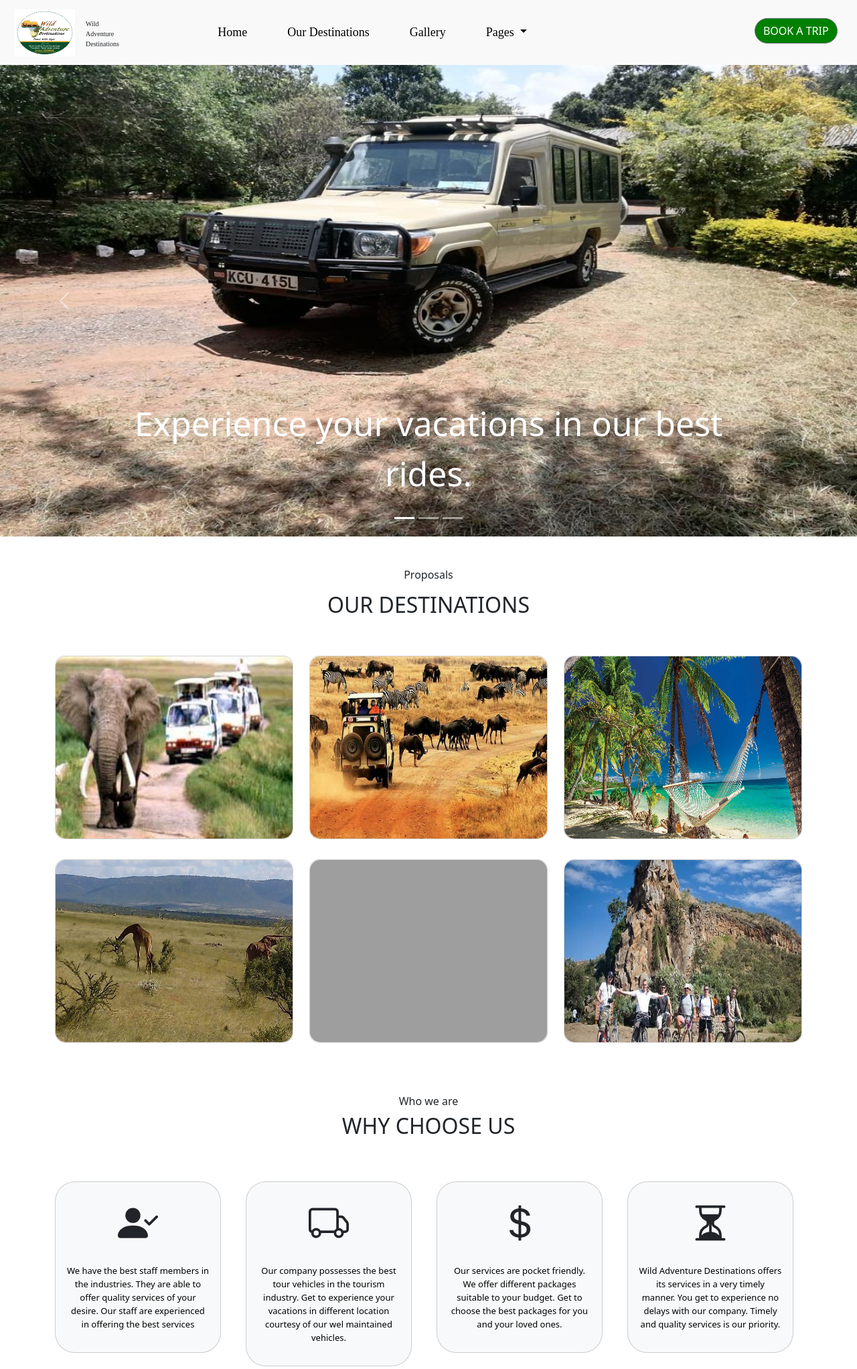
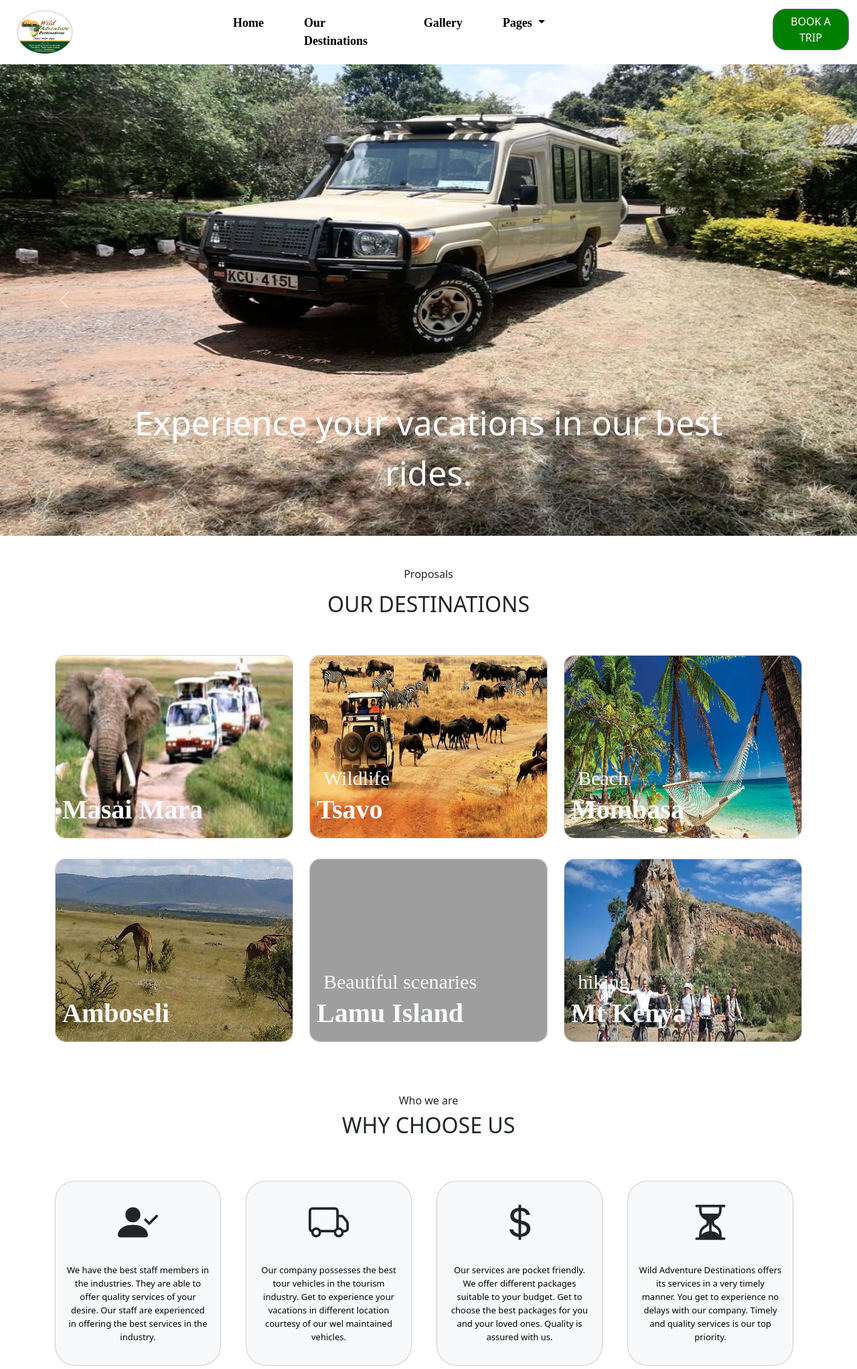
Before and after one commit to muthengicollins8/tours_travel_website, a PHP site: page / in a window 1280 px wide. Shown: the top 2044 px of the page at 67% size. Run offline with PHP 8.4, Linux system fonts and the light colour scheme; some libraries are stand-ins or nearby versions; grey boxes are pictures that could not be loaded.

Commit message:
some editting

```diff
--- a/AboutUs.php
+++ b/AboutUs.php
@@ -3,7 +3,8 @@
   <head>
     <meta charset="utf-8">
     <meta name="viewport" content="width=device-width, initial-scale=1">
-    <title>Bootstrap demo</title>
+    <title>Wild Adventure Destinations</title>
+    <link rel="icon" type="image/x-icon" href="images/The logo.jpg">
     <link href="https://cdn.jsdelivr.net/npm/bootstrap@5.2.0-beta1/dist/css/bootstrap.min.css" rel="stylesheet" integrity="sha384-0evHe/X+R7YkIZDRvuzKMRqM+OrBnVFBL6DOitfPri4tjfHxaWutUpFmBp4vmVor" crossorigin="anonymous">
     <link href="https://cdnjs.cloudflare.com/ajax/libs/bootstrap-icons/1.8.3/bootstrap-icons.svg" rel="stylesheet"/>
     <link href="https://cdnjs.cloudflare.com/ajax/libs/font-awesome/4.7.0/css/font-awesome.min.css" rel="stylesheet"/>
@@ -68,7 +69,7 @@
         font-family: 'Times New Roman', Times, serif;
         font-size: 18px;
        padding-left: 100px;
-       font-weight: 500;
+       font-weight: 700;
       }
 
       .card-text{
--- a/destinations.php
+++ b/destinations.php
@@ -3,7 +3,8 @@
   <head>
     <meta charset="utf-8">
     <meta name="viewport" content="width=device-width, initial-scale=1">
-    <title>Bootstrap demo</title>
+    <title>Wild Adventure Destinations</title>
+    <link rel="icon" type="image/x-icon" href="images/The logo.jpg">
     <link href="https://cdn.jsdelivr.net/npm/bootstrap@5.2.0-beta1/dist/css/bootstrap.min.css" rel="stylesheet" integrity="sha384-0evHe/X+R7YkIZDRvuzKMRqM+OrBnVFBL6DOitfPri4tjfHxaWutUpFmBp4vmVor" crossorigin="anonymous">
     <link href="https://cdnjs.cloudflare.com/ajax/libs/bootstrap-icons/1.8.3/bootstrap-icons.svg" rel="stylesheet"/>
     <link href="https://cdnjs.cloudflare.com/ajax/libs/font-awesome/4.7.0/css/font-awesome.min.css" rel="stylesheet"/>
@@ -68,7 +69,7 @@
         font-family: 'Times New Roman', Times, serif;
         font-size: 18px;
        padding-left: 100px;
-       font-weight: 500;
+       font-weight: 700;
       }
 
       .overlay{
--- a/gallery.php
+++ b/gallery.php
@@ -3,7 +3,8 @@
   <head>
     <meta charset="utf-8">
     <meta name="viewport" content="width=device-width, initial-scale=1">
-    <title>Bootstrap demo</title>
+    <title>Wild Adventure Destinations</title>
+    <link rel="icon" type="image/x-icon" href="images/The logo.jpg">
     <link href="https://cdn.jsdelivr.net/npm/bootstrap@5.2.0-beta1/dist/css/bootstrap.min.css" rel="stylesheet" integrity="sha384-0evHe/X+R7YkIZDRvuzKMRqM+OrBnVFBL6DOitfPri4tjfHxaWutUpFmBp4vmVor" crossorigin="anonymous">
     <link href="https://cdnjs.cloudflare.com/ajax/libs/bootstrap-icons/1.8.3/bootstrap-icons.svg" rel="stylesheet"/>
     <link href="https://cdnjs.cloudflare.com/ajax/libs/font-awesome/4.7.0/css/font-awesome.min.css" rel="stylesheet"/>
@@ -68,7 +69,7 @@
         font-family: 'Times New Roman', Times, serif;
         font-size: 18px;
        padding-left: 100px;
-       font-weight: 500;
+       font-weight: 700;
       }
 
       .card-text{
--- a/index.php
+++ b/index.php
@@ -3,7 +3,8 @@
   <head>
     <meta charset="utf-8">
     <meta name="viewport" content="width=device-width, initial-scale=1">
-    <title>Bootstrap demo</title>
+    <title>Wild Adventure Destinations</title>
+    <link rel="icon" type="image/x-icon" href="images/The logo.jpg">
     <link href="https://cdn.jsdelivr.net/npm/bootstrap@5.2.0-beta1/dist/css/bootstrap.min.css" rel="stylesheet" integrity="sha384-0evHe/X+R7YkIZDRvuzKMRqM+OrBnVFBL6DOitfPri4tjfHxaWutUpFmBp4vmVor" crossorigin="anonymous">
     <link href="https://cdnjs.cloudflare.com/ajax/libs/bootstrap-icons/1.8.3/bootstrap-icons.svg" rel="stylesheet"/>
     <link href="https://cdnjs.cloudflare.com/ajax/libs/font-awesome/4.7.0/css/font-awesome.min.css" rel="stylesheet"/>
@@ -68,7 +69,7 @@
         font-family: 'Times New Roman', Times, serif;
         font-size: 18px;
        padding-left: 150px;
-       font-weight: 500;
+       font-weight: 700;
       }
 
       .card-text{
@@ -115,21 +116,17 @@
     include("shared/navbar.php");
    ?>
 
-    <div id="carouselExampleCaptions" class="carousel slide" data-bs-ride="false">
-      <div class="carousel-indicators">
-        <button type="button" data-bs-target="#carouselExampleCaptions" data-bs-slide-to="0" class="active" aria-current="true" aria-label="Slide 1"></button>
-        <button type="button" data-bs-target="#carouselExampleCaptions" data-bs-slide-to="1" aria-label="Slide 2"></button>
-        <button type="button" data-bs-target="#carouselExampleCaptions" data-bs-slide-to="2" aria-label="Slide 3"></button>
-      </div>
+
+<div id="carouselExampleInterval" class="carousel slide  carousel-fade" data-bs-ride="carousel">
   <div class="carousel-inner">
-        <div class="carousel-item active">
+    <div class="carousel-item active" data-bs-interval="5000">
       <img src="images/gall20.jpg" class="d-block w-100" alt="tours">
       <div class="carousel-caption d-none d-md-block">
 
             <p>Experience your vacations in our best rides.</p>
           </div>
     </div>
-        <div class="carousel-item">
+    <div class="carousel-item" data-bs-interval="5000">
       <img src="images/tour6.jpg" class="d-block w-100" alt="tours">
       <div class="carousel-caption d-none d-md-block">
 
@@ -144,15 +141,31 @@
           </div>
     </div>
   </div>
-      <button class="carousel-control-prev" type="button" data-bs-target="#carouselExampleCaptions" data-bs-slide="prev">
+  <button class="carousel-control-prev" type="button" data-bs-target="#carouselExampleInterval" data-bs-slide="prev">
     <span class="carousel-control-prev-icon" aria-hidden="true"></span>
     <span class="visually-hidden">Previous</span>
   </button>
-      <button class="carousel-control-next" type="button" data-bs-target="#carouselExampleCaptions" data-bs-slide="next">
+  <button class="carousel-control-next" type="button" data-bs-target="#carouselExampleInterval" data-bs-slide="next">
     <span class="carousel-control-next-icon" aria-hidden="true"></span>
     <span class="visually-hidden">Next</span>
   </button>
 </div>
+
+
+
+
+
+
+
+
+
+
+
+
+
+
+
+
 
     <p class="h6 text-center pt-5 pb-2">Proposals</p>
     <p class="h2 text-center pb-5">OUR DESTINATIONS</p>
@@ -161,33 +174,49 @@
     <div class="container destinations">
       <div class="row">
         <div class="col-md-4">
-          <div class="card">
+          <div class="card position-relative">
             <img src="images/tour9.jpg"class="card-img-top" alt="tours">
+            <p class="card-text text-light position-absolute" style="font-weight:700; font-family: 'Times New Roman', Times, serif; font-size: 40px; padding-top: 200px; padding-left:10px;">Masai Mara</p>
+
           </div>
         </div>
         <div class="col-md-4">
-          <div class="card" >
+          <div class="card position-relative" >
             <img src="images/tour5.jpg" class="card-img-top" alt="tours">
+            <p class="card-text text-light position-absolute" style="font-family: Freestyle Script; font-size: 30px; padding-top: 160px; padding-left:20px;">Wildlife</p>
+            <p class="card-text text-light position-absolute" style="font-weight:700; font-family: 'Times New Roman', Times, serif; font-size: 40px; padding-top: 200px; padding-left:10px;">Tsavo</p>
+
           </div>
         </div>
         <div class="col-md-4">
-          <div class="card" >
+          <div class="card position-relative" >
             <img src="images/tour3.jpg" class="card-img-top" alt="tours">
+            <p class="card-text text-light position-absolute" style="font-family: Freestyle Script; font-size: 30px; padding-top: 160px; padding-left:20px;">Beach</p>
+            <p class="card-text text-light position-absolute" style="font-weight:700; font-family: 'Times New Roman', Times, serif; font-size: 40px; padding-top: 200px; padding-left:10px;">Mombasa</p>
+
           </div>
         </div>
         <div class="col-md-4">
-          <div class="card" >
+          <div class="card position-relative" >
             <img src="images/gall37.jpg" class="card-img-top" alt="tours">
+            <p class="card-text text-light position-absolute" style="font-weight:700; font-family: 'Times New Roman', Times, serif; font-size: 40px; padding-top: 200px; padding-left:10px;">Amboseli</p>
+
           </div>
         </div>
         <div class="col-md-4">
-          <div class="card" >
+          <div class="card position-relative" >
             <img src="images/tour2.jpg" class="card-img-top" alt="tours">
+            <p class="card-text text-light position-absolute" style="font-family: Freestyle Script; font-size: 30px; padding-top: 160px; padding-left:20px;">Beautiful scenaries</p>
+            <p class="card-text text-light position-absolute" style="font-weight:700; font-family: 'Times New Roman', Times, serif; font-size: 40px; padding-top: 200px; padding-left:10px;">Lamu Island</p>
+
           </div>
         </div>
         <div class="col-md-4">
-          <div class="card" >
+          <div class="card position-relative" >
             <img src="images/tour8.jpeg" class="card-img-top" alt="tours">
+            <p class="card-text text-light position-absolute" style="font-family: Freestyle Script; font-size: 30px; padding-top: 160px; padding-left:20px;">hiking</p>
+            <p class="card-text text-light position-absolute" style="font-weight:700; font-family: 'Times New Roman', Times, serif; font-size: 40px; padding-top: 200px; padding-left:10px;">Mt Kenya</p>
+
           </div>
         </div>
       </div>
@@ -208,7 +237,7 @@
               </svg>
             </div>
            <div class="card-body">
-              <p class="text-center" style="margin-top:px; color:black; font-size:13px;line-height:20px;">We have the best staff members in the industries. They are able to offer quality services of your desire. Our staff are experienced in offering the best services
+              <p class="text-center" style="margin-top:px; color:black; font-size:13px;line-height:20px;">We have the best staff members in the industries. They are able to offer quality services of your desire. Our staff are experienced in offering the best services in the industry.
               </p>
             </div>
           </div>
@@ -236,7 +265,7 @@
               </svg>
             </div>
            <div class="card-body">
-              <p class="text-center" style="margin-top:px; color:black; font-size:13px;line-height:20px;">Our services are pocket friendly. We offer different packages suitable to your budget. Get to choose the best packages for you and your loved ones.
+              <p class="text-center" style="margin-top:px; color:black; font-size:13px;line-height:20px;">Our services are pocket friendly. We offer different packages suitable to your budget. Get to choose the best packages for you and your loved ones. Quality is assured with us.
               </p>
             </div>
           </div>
@@ -250,7 +279,7 @@
               </svg>
             </div>
            <div class="card-body">
-              <p class="text-center" style="margin-top:px; color:black; font-size:13px;line-height:20px;">Wild Adventure Destinations offers its services in a very timely manner. You get to experience no delays with our company. Timely and quality services is our priority.
+              <p class="text-center" style="margin-top:px; color:black; font-size:13px;line-height:20px;">Wild Adventure Destinations offers its services in a very timely manner. You get to experience no delays with our company. Timely and quality services is our top priority.
               </p>
             </div>
           </div>
@@ -304,7 +333,7 @@
             <div style="padding-left:0px;" class="text-center nd_options_section nd_options_box_sizing_border_box">
 
                 <h3 class="nd_options_first_font  " style="margin:10px; color:; font-size:24px;line-height:24px;">Cruises</h3>
-                <p class="nd_options_first_font 14 " style="margin-top:20px 0px; color:; font-size:14px;line-height:24px;">a vacation spent on a ship that sails the ocean, periodically stopping in ports for sightseeing and experience.</p>
+                <p class="nd_options_first_font 14 " style="margin-top:20px 0px; color:; font-size:14px;line-height:24px;">A vacation spent on a ship that sails the ocean, periodically stopping in ports for sightseeing and experience.</p>
                 <button type="button" class="btn btn-danger btn-sm rounded-pill">Details</button>
 
             </div>
@@ -321,7 +350,7 @@
             <div style="padding-left:0px;" class="text-center nd_options_section nd_options_box_sizing_border_box">
 
                 <h3 class="nd_options_first_font  " style="margin:10px; color:; font-size:24px;line-height:24px;">Best Tours</h3>
-                <p class="nd_options_first_font 14 " style="margin-top:20px 0px; color:; font-size:14px;line-height:24px;">a journey for business, pleasure, or education often involving a series of stops and ending at the starting point.</p>
+                <p class="nd_options_first_font 14 " style="margin-top:20px 0px; color:; font-size:14px;line-height:24px;">A journey for business, pleasure, or education often involving a series of stops and ending at the starting point.</p>
                 <button type="button" class="btn btn-success btn-sm rounded-pill" >Details</button>
 
             </div>
@@ -337,8 +366,8 @@
     <div style="margin-top:90px;" class="container next-destination-container" style="width: 100%;" >
       <div class="row">
         <div class="col-sm">
-          <h2 style="font-family: Lucida Calligraphy; padding-bottom: 20px;"><u>The best Beaches</u></h2>
-          <p style="text-align: left; height: 10px; font-family: 'Times New Roman', Times, serif;">It’s not often that you come across a sunrise-gold beach. That is our privilege as we gazed out at the slothful sea. Ebbing ever so gently, it looks at peace in its Neptune-blue gown. The beach is so soft, it feels like we were walking on a blanket of candy floss. The shimmering sand sweeps around in a scythe of beach, hemmes in by towering cliffs. Far out to sea, streams of pulsing light saturated the surface with a golden haze. It is confessional-quiet and this Babylon of beaches felt like paradise. The horizon seems to be stitched with a line of silver.</p>
+          <h2 style="font-family: Lucida Calligraphy; padding-bottom: 20px; padding-left:180px;"><u>The best Beaches</u></h2>
+          <p style="text-align: center; line-height: 50px; font-family: 'Times New Roman', Times, serif; font-size:20px;">It’s not often that you come across a sunrise-gold beach. That is our privilege as we gazed out at the slothful sea. Ebbing ever so gently, it looks at peace in its Neptune-blue gown. The beach is so soft, it feels like we were walking on a blanket of candy floss. The shimmering sand sweeps around in a scythe of beach, hemmes in by towering cliffs. Far out to sea, streams of pulsing light saturated the surface with a golden haze. It is confessional-quiet and this Babylon of beaches felt like paradise. The horizon seems to be stitched with a line of silver.</p>
           <div class="wpb_text_column wpb_content_element ">
             <div style="background-color:; height: 60px;" class="nicdark_section  "></div>
             <div class="wpb_wrapper">
--- a/shared/navbar.php
+++ b/shared/navbar.php
@@ -1,9 +1,8 @@
-<nav class="navbar navbar-expand-lg" style="background-color: #f9f9f9;">
+<nav class="navbar navbar-expand-lg " style="background-color: white;">
       <div class="container-fluid">
-        <a class="navbar-brand" style="color:black;margin-left: 10px; padding-right: 0px;  "href="/index.php">
+        <a class="navbar-brand" style="color:black;margin-left: 10px; padding-right: 50px;  "href="/index.php">
         <img src="images/The logo.jpg" alt="tours" style="height:70px; width:90px;"/>
         </a>
-        <p style="width:10px;  font-size: 10px; font-family: Lucida Calligraphy; padding-top:20px;">Wild  Adventure Destinations</p>
         <button class="navbar-toggler" type="button" data-bs-toggle="collapse" data-bs-target="#navbarSupportedContent" aria-controls="navbarSupportedContent" aria-expanded="false" aria-label="Toggle navigation">
           <span class="navbar-toggler-icon"></span>
         </button>
```
Also changed, not shown: Contacts.php (+4 -3 lines). Lines whose indentation alone changed are shown as unchanged.
